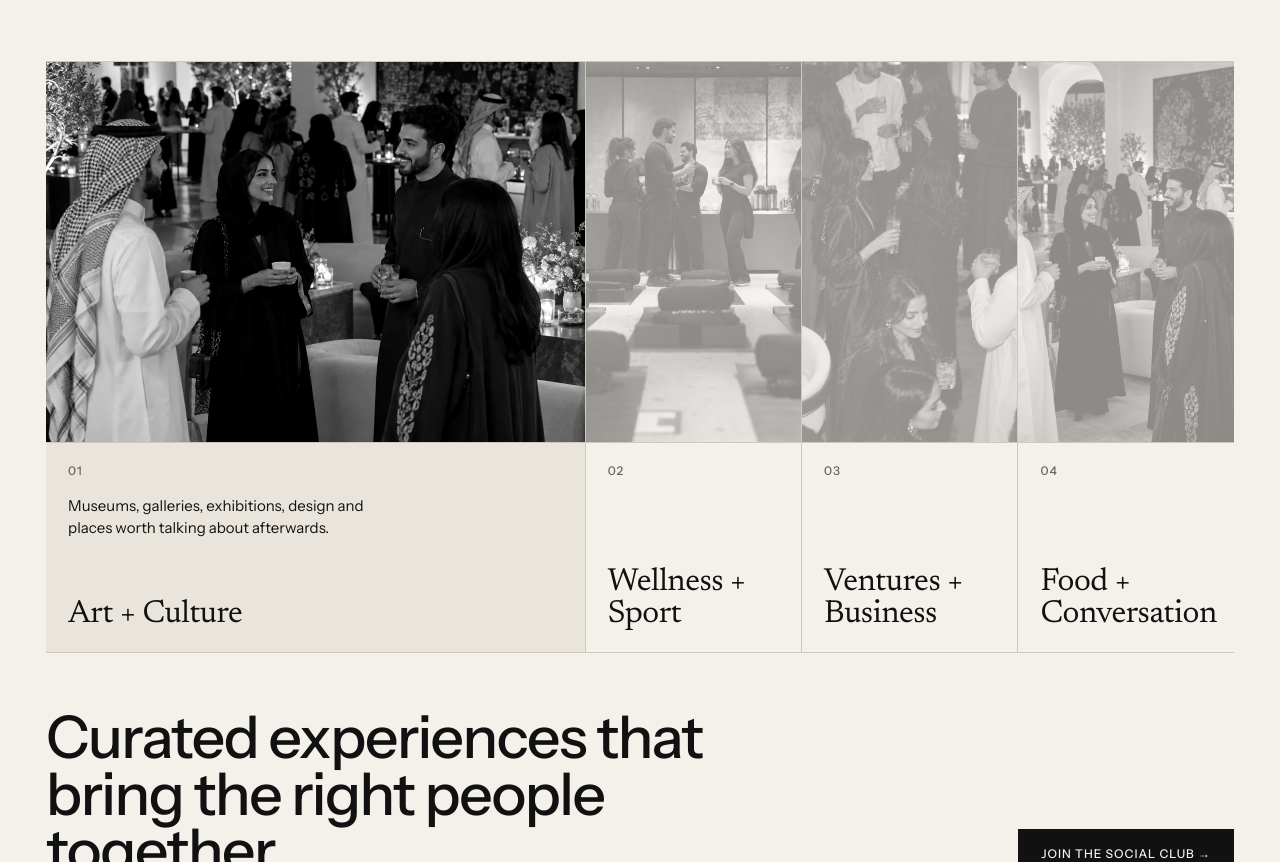
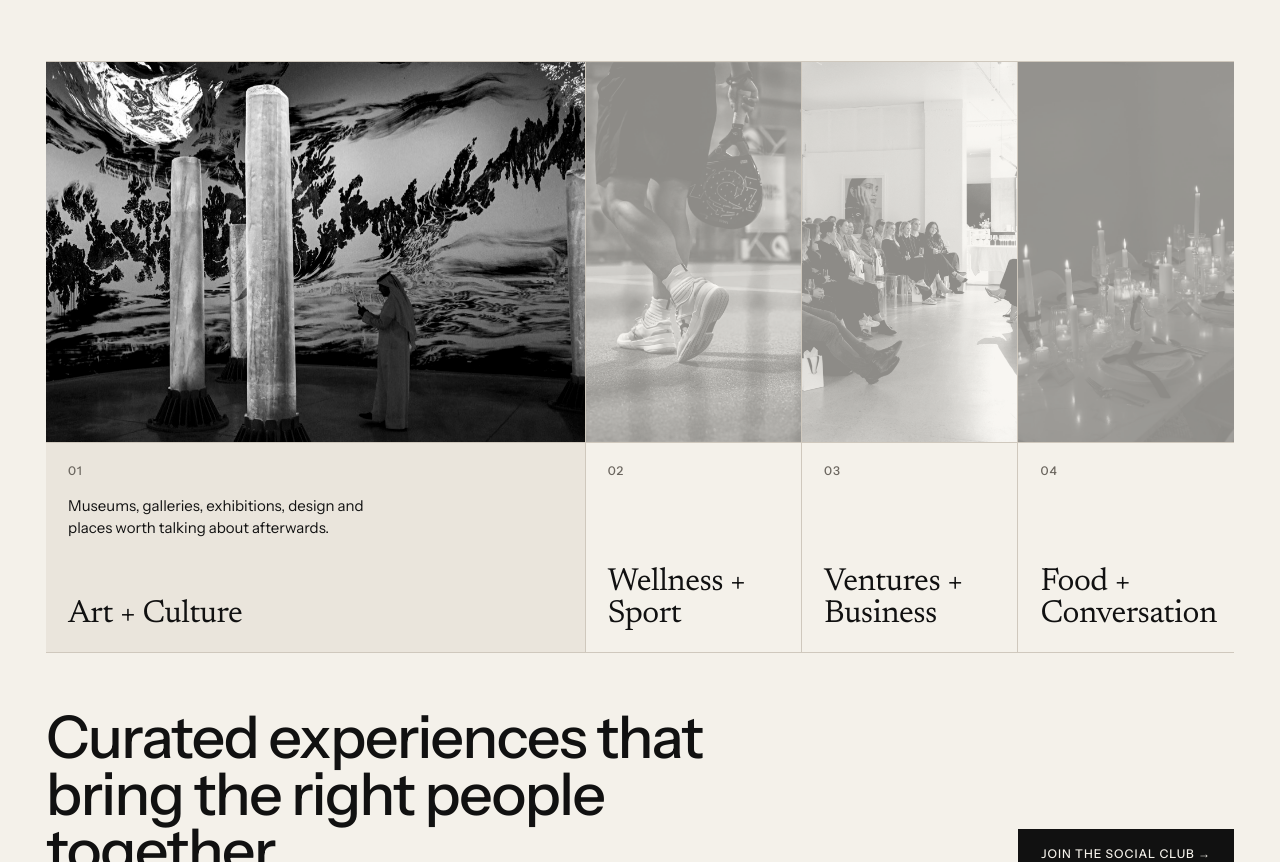
Before and after one commit to Spilled-Brainz/maktoub, a plain HTML site: page index.html in a window 1280 px wide. Shown: the part 8599-9461 px from the top of the page. Drawn offline with Linux system fonts and the light colour scheme.

Commit message:
Use distinct social club photography

```diff
--- a/index.html
+++ b/index.html
@@ -243,6 +243,7 @@ button{cursor:pointer}
 .social-panel:last-child{border-right:0}
 .social-panel.active{flex:2.5 1 0;background:var(--paper-2)}
 .social-panel .img-slot{aspect-ratio:auto;height:100%;opacity:.42;transition:opacity .6s ease}
+.social-panel .art-photo img{object-position:62% center}
 .social-panel.active .img-slot{opacity:1}
 .social-panel .img-slot.empty:after{opacity:0;transition:opacity .4s ease}
 .social-panel.active .img-slot.empty:after{opacity:1}
@@ -666,19 +667,19 @@ button{cursor:pointer}
 <section class="band paper">
   <div class="social-panels" data-group>
     <article class="social-panel active" tabindex="0" data-item>
-      <figure class="img-slot" data-need="Image needed · vertical 3:4 · gallery or museum, people looking and talking · black &amp; white"><img src="/images/gallery-gathering.webp" alt="Guests conversing in a gallery" loading="lazy"></figure>
+      <figure class="img-slot art-photo"><img src="/images/art-installation.jpeg" alt="Visitor taking in an immersive art installation" loading="lazy"></figure>
       <div class="social-cap"><p class="label social-num">01</p><p class="social-copy">Museums, galleries, exhibitions, design and places worth talking about afterwards.</p><h3 class="social-title">Art + Culture</h3></div>
     </article>
     <article class="social-panel" tabindex="0" data-item>
-      <figure class="img-slot" data-need="Image needed · vertical 3:4 · padel, pilates or outdoor movement, candid · black &amp; white"><img src="/images/event-wellness.webp" alt="Guests gathering after a wellness session" loading="lazy"></figure>
+      <figure class="img-slot"><img src="/images/padel-court.jpeg" alt="Padel player on court" loading="lazy"></figure>
       <div class="social-cap"><p class="label social-num">02</p><p class="social-copy">Movement, padel, pilates, wellness, outdoors and shared experiences.</p><h3 class="social-title">Wellness + Sport</h3></div>
     </article>
     <article class="social-panel" tabindex="0" data-item>
-      <figure class="img-slot" data-need="Image needed · vertical 3:4 · founders or a small business gathering, natural conversation · black &amp; white"><img src="/images/social-gathering.webp" alt="Guests connecting at a social gathering" loading="lazy"></figure>
+      <figure class="img-slot"><img src="/images/women-in-conversation.jpeg" alt="Women in conversation at a gathering" loading="lazy"></figure>
       <div class="social-cap"><p class="label social-num">03</p><p class="social-copy">Founders, ideas, investing, business, ambition and interesting people building things.</p><h3 class="social-title">Ventures + Business</h3></div>
     </article>
     <article class="social-panel" tabindex="0" data-item>
-      <figure class="img-slot" data-need="Image needed · vertical 3:4 · long table, hands, plates, conversation · black &amp; white"><img src="/images/hero-reception.webp" alt="Guests in conversation at an evening gathering" loading="lazy"></figure>
+      <figure class="img-slot"><img src="/images/candlelit-table.jpeg" alt="Candlelit dinner table set for conversation" loading="lazy"></figure>
       <div class="social-cap"><p class="label social-num">04</p><p class="social-copy">Long tables, good food, smaller groups and conversations worth staying for.</p><h3 class="social-title">Food + Conversation</h3></div>
     </article>
   </div>
```
Also changed, not shown: images/art-installation.jpeg (added), images/candlelit-table.jpeg (added), images/padel-court.jpeg (added), images/women-in-conversation.jpeg (added).
